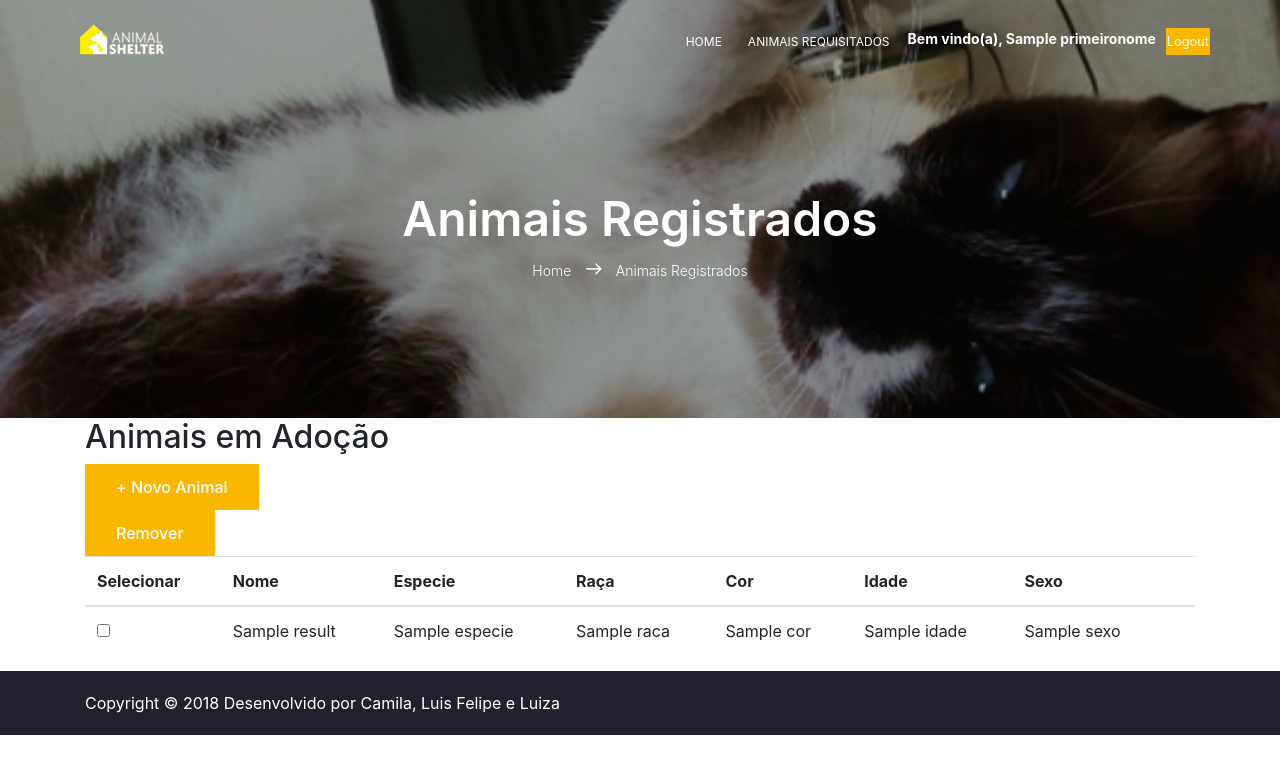
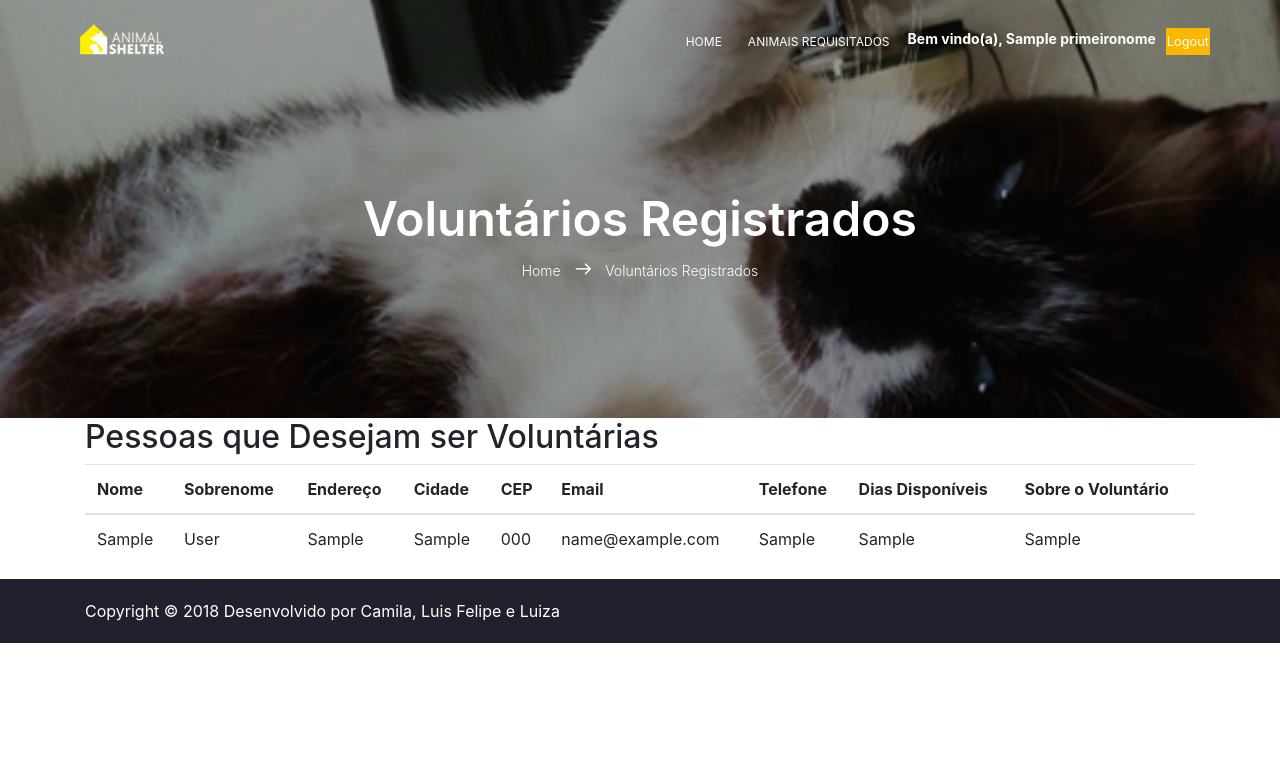
Before and after one commit to millacamargo/GerenciadordeAdocao, a CodeIgniter app: the page made by ci/application/views/VolunteerResults.php in a window 1280 px wide. Shown: the top 774 px of the page. Run offline with CodeIgniter, Linux system fonts and the light colour scheme; the template is opened without the code that fills it: most values are stand-ins (such as "Sample title", 1, 10 or a date in 2020); some libraries are stand-ins or nearby versions.

Commit message:
Tabela para o administrador ver os voluntários registrados feita com sucesso. Criação de modelos e controllers proprias pra isso

```diff
--- a/ci/application/views/VolunteerResults.php
+++ b/ci/application/views/VolunteerResults.php
@@ -51,9 +51,9 @@
 					<div class="row d-flex align-items-center justify-content-center">
 						<div class="about-content col-lg-12">
 							<h1 class="text-white">
-								Animais Registrados
+								Voluntários Registrados
 							</h1>
-							<p class="text-white link-nav"><a href="https://gerenciadordeadocao-lfvasconcellos.c9users.io/ci/index.php/Animal_Info/showPets">Home </a>  <span class="lnr lnr-arrow-right"></span>  <a href="<?= base_url();?>index.php/Animal_Info/showPets">Animais Registrados</a></p>
+							<p class="text-white link-nav"><a href="https://gerenciadordeadocao-lfvasconcellos.c9users.io/ci/index.php/Animal_Info/showPets">Home </a>  <span class="lnr lnr-arrow-right"></span>  <a href="<?= base_url();?>index.php/Animal_Info/showPets">Voluntários Registrados</a></p>
 						</div>
 					</div>
 				</div>
@@ -62,33 +62,34 @@
 
             <div class="whole-wrap">
 				<div class="container">
-                    	<h2>Animais em Adoção</h2>
-                    	<button type="button" onclick="window.location.href='https://gerenciadordeadocao-lfvasconcellos.c9users.io/ci/index.php/Register_Animal/showRegister';" class="primary-btn">+ Novo Animal</button>
-                    	<form method="POST" action="https://gerenciadordeadocao-lfvasconcellos.c9users.io/ci/index.php/Animal_Info/showPets">
-                    <button type="submit" name="delete" value="delete" class="primary-btn" onclick="return confirm('Deseja realmente excluir o animal?');">Remover</button>
+                    	<h2>Pessoas que Desejam ser Voluntárias</h2>
+
   					<table class="table">
     					<thead>
      						 <tr>
-     						 	<th>Selecionar</th>
 						        <th>Nome</th>
-						        <th>Especie</th>
-						        <th>Raça</th>
-						        <th>Cor</th>
-						        <th>Idade</th>
-						        <th>Sexo</th>
-						        <th></th>
+						        <th>Sobrenome</th>
+						        <th>Endereço</th>
+						        <th>Cidade</th>
+						        <th>CEP</th>
+						        <th>Email</th>
+						        <th>Telefone</th>
+						        <th>Dias Disponíveis</th>
+						        <th>Sobre o Voluntário</th>
       						</tr>
     					</thead>
     					<tbody>
-    					<?php foreach ($results as $animal){ ?>
+    					<?php foreach ($results as $volunteer){ ?>
 					     	<tr>
-					     		<td><input type="checkbox" name="animal_id[]" value="<?php echo $animal['id']?>"/></td>
-					        	<td name="nome"><?php echo $animal['nome']; ?></td>
-					        	<td><?php echo $animal['especie'];?></td>
-					        	<td><?php echo $animal['raca'];?></td>
-					        	<td><?php echo $animal['cor'];?></td>
-					        	<td><?php echo $animal['idade'];?></td>
-					        	<td><?php echo $animal['sexo'];?></td>
+					        	<td><?php echo $volunteer['firstName']; ?></td>
+					        	<td><?php echo $volunteer['lastName'];?></td>
+					        	<td><?php echo $volunteer['enderVol'];?></td>
+					        	<td><?php echo $volunteer['cidadeVol'];?></td>
+					        	<td><?php echo $volunteer['cepVol'];?></td>
+					        	<td><?php echo $volunteer['emailVol'];?></td>
+					        	<td><?php echo $volunteer['celVol'];?></td>
+					        	<td><?php echo $volunteer['diasDisp'];?></td>
+					        	<td><?php echo $volunteer['sobreVol'];?></td>
 					      	</tr>
       					<?php } ?>
     					</tbody>
```
Also changed, not shown: ci/application/controllers/Controller_Voluntario.php (+10 -0 lines), ci/application/controllers/Volunteer_Results.php (+24 -13 lines), ci/application/models/InsertdaoVol.php (+7 -1 lines), ci/application/models/VolunteerResults.php (+9 -0 lines).
